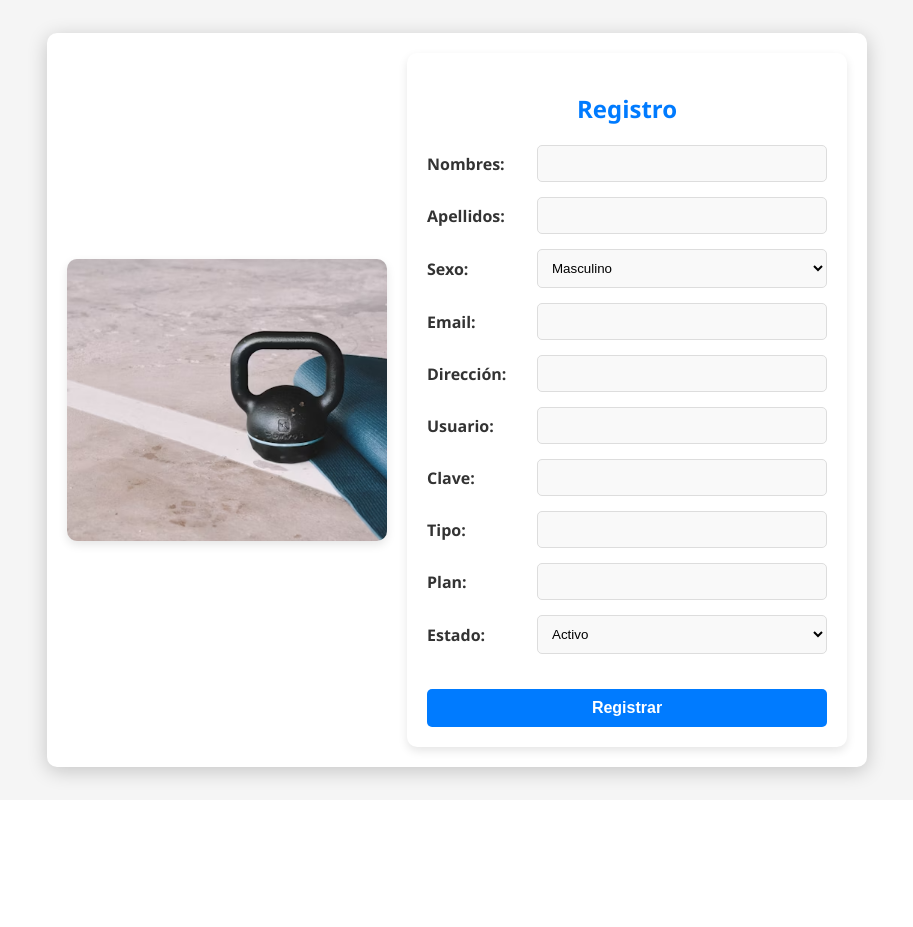
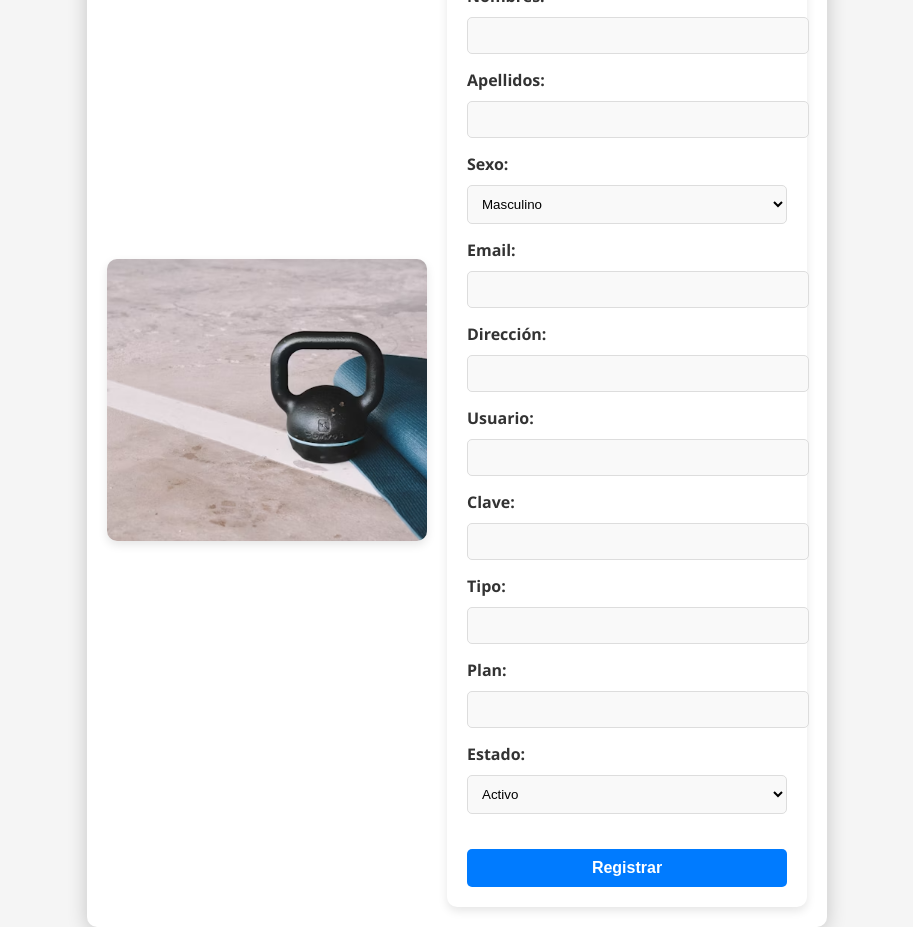
Before and after one commit to GaroFaya/GaroFaya, a PHP site: page / in a window 1280 px wide. Shown: the whole page, without its empty margins (183-1096 px from the left). Before the commit the page ends 800 px from the top, so only its background shows below. Run offline with PHP 8.4, Linux system fonts and the light colour scheme.

Commit message:
feat: update

```diff
--- a/estilos.css
+++ b/estilos.css
@@ -24,7 +24,7 @@ body {
     padding: 20px;
     border-radius: 10px;
     box-shadow: 0 4px 10px rgba(0, 0, 0, 0.1);
-    width: 400px;
+    width: 320px;
     transition: all 0.3s ease-in-out;
 }
 
@@ -49,24 +49,24 @@ h2 {
 }
 
 .form-group {
-    display: flex;
-    align-items: center;
+    position: relative;
     margin-bottom: 15px;
 }
 
 label {
-    width: 100px; /* Ancho fijo para alinear */
+    display: block;
+    margin-bottom: 5px;
     font-weight: bold;
     color: #333; /* Color del texto */
-    margin-right: 10px;
 }
 
 input[type="text"],
 input[type="email"],
 input[type="password"],
 select {
-    flex: 1;
+    width: 100%;
     padding: 10px;
+    margin-top: 5px;
     border-radius: 5px;
     border: 1px solid #ddd;
     transition: all 0.3s ease;
--- a/registrar.php
+++ b/registrar.php
@@ -29,4 +29,6 @@ if ($stmt->execute()) {
 
 $stmt->close();
 $conn->close();
+
+//feat: update conexion.php
 ?>
```
Also changed, not shown: mi_base_datos.sql (added, +17 -0 lines), README.md, conexion.php (line endings or trailing spaces).
